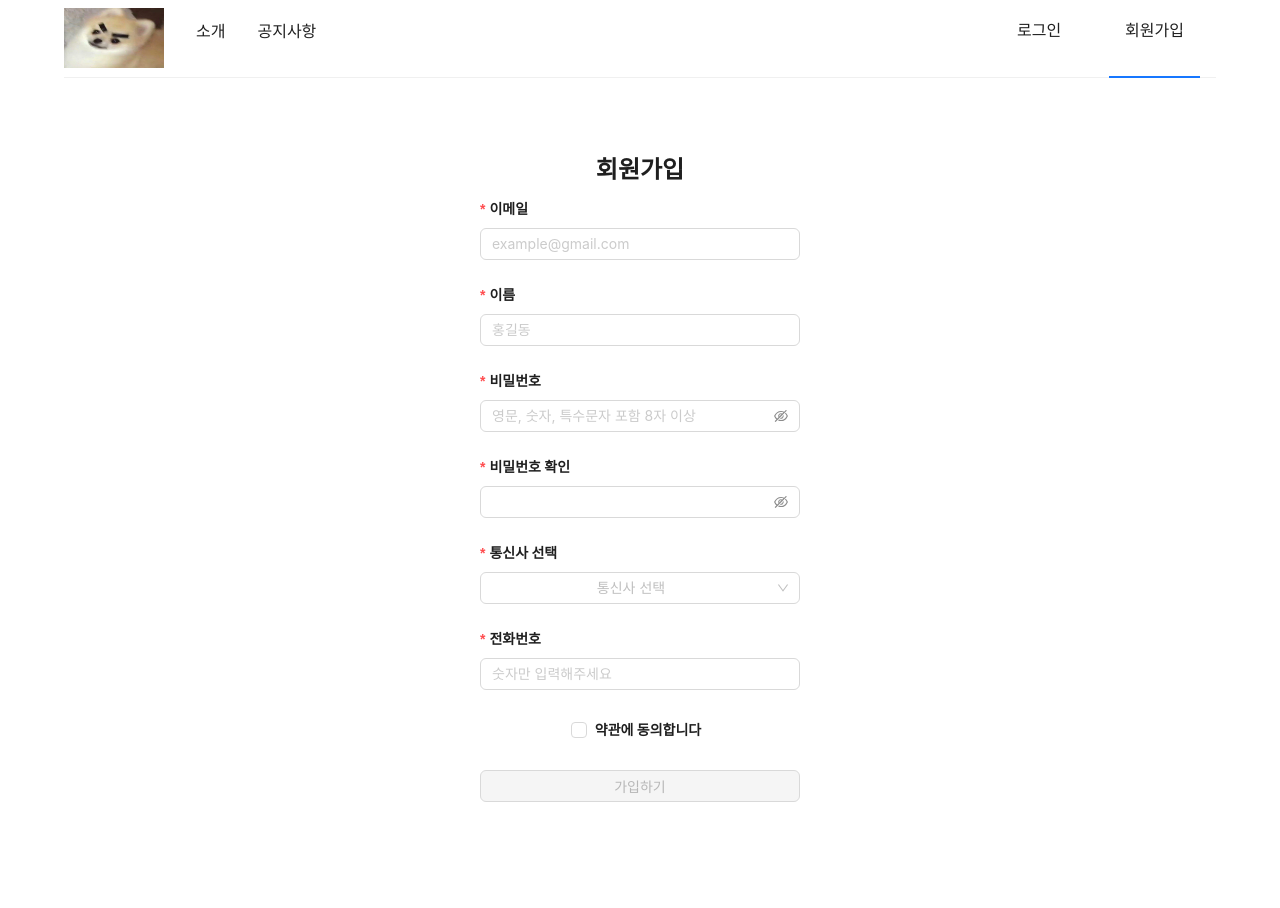
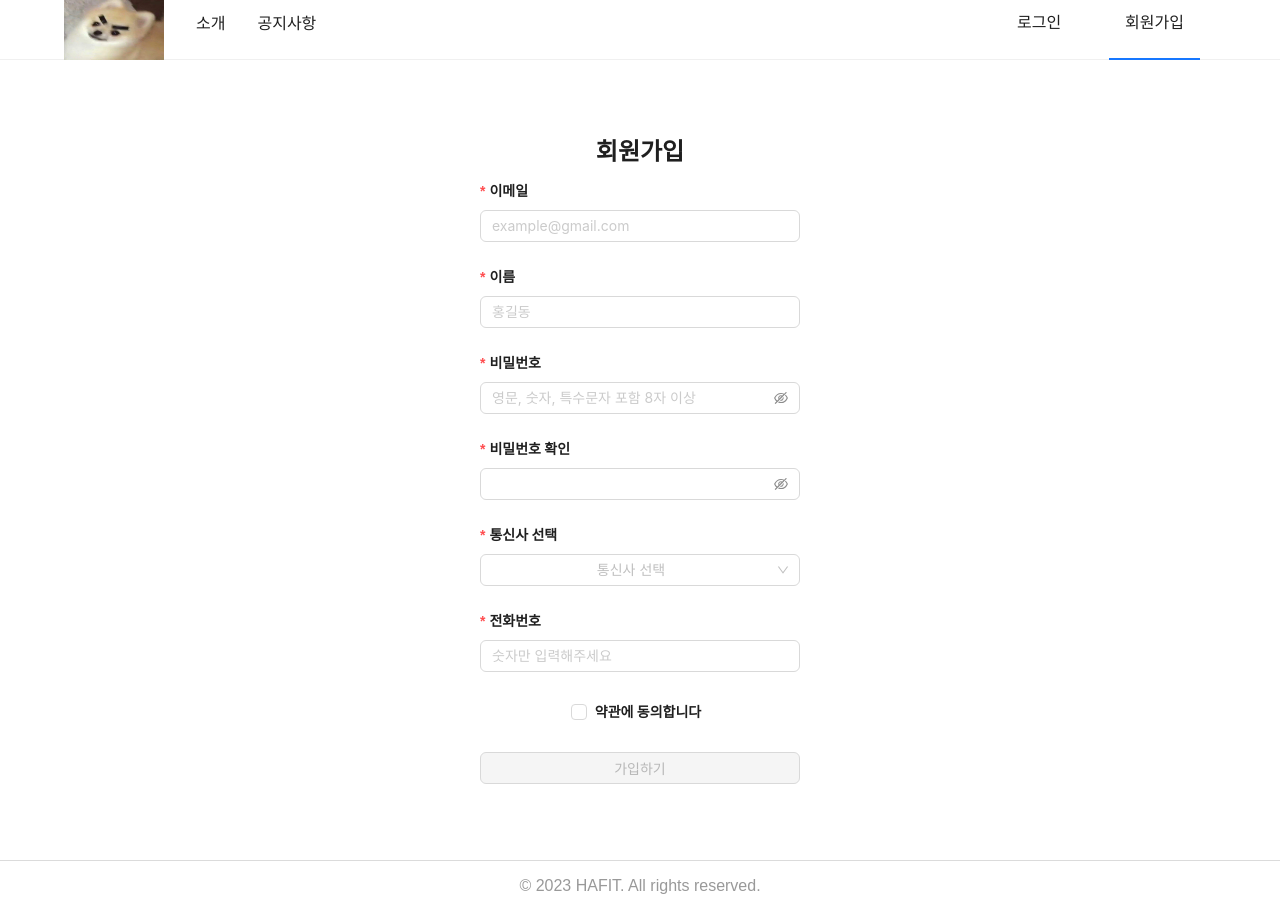
Before and after one commit to Team-HAFIT/HAFIT-Client, a React (Create React App) app in the folder hafit-fe/: page /join in a window 1280 px wide. Before the commit the page ends 878 px from the top, so only its background shows below. Built offline with nearby package versions, Linux system fonts and the light colour scheme.

Commit message:
HF-110 [Refactor] Footer 컴포넌트로 변경 2023/05/05 - 21:32

```diff
--- /dev/null
+++ b/hafit-fe/src/components/Footer.jsx
@@ -0,0 +1,15 @@
+import React from "react";
+
+import "../styles/components/footer.css";
+
+function Footer() {
+  return (
+    <div className="footer">
+      {" "}
+      <hr style={{ background: "#dbdbdb", height: "1px", border: "0" }} />
+      <p style={{ color: "#999999" }}>© 2023 HAFIT. All rights reserved.</p>
+    </div>
+  );
+}
+
+export default Footer;
--- a/hafit-fe/src/components/Navbar.jsx
+++ b/hafit-fe/src/components/Navbar.jsx
@@ -2,7 +2,7 @@ import React from "react";
 import { Menu, Button } from "antd";
 import { Link, useLocation } from "react-router-dom";
 
-import "../styles/navbar.css";
+import "../styles/components/navbar.css";
 
 import Logo from "../assets/img/testlogo.jpg";
 
@@ -40,17 +40,19 @@ function Header() {
         </Menu.Item>
       </React.Fragment>
 
+      <React.Fragment>
         <Menu.Item key="/login" style={{ marginLeft: "auto" }}>
           <Button type="ghost">
             <Link to="/login" className="nav-menu">로그인</Link>
           </Button>
         </Menu.Item>
 
-      <Menu.Item key="/join">
+        <Menu.Item key="/join"  style={{ marginRight: "4rem"}}>
           <Button type="ghost">
             <Link to="/join" className="nav-menu">회원가입</Link>
           </Button>
         </Menu.Item>
+      </React.Fragment>
     </Menu>
   );
 };
--- a/hafit-fe/src/pages/JoinPage.jsx
+++ b/hafit-fe/src/pages/JoinPage.jsx
@@ -10,11 +10,12 @@ import {
 } from "antd";
 import { useState } from "react";
 import { useNavigate } from "react-router-dom";
-import axios from 'axios';
+import axios from "axios";
 
-import PhoneNumberInput from "../components/inputs/phoneNumberInput";
+import PhoneNumberInput from "../components/inputs/PhoneNumberInput";
+import Footer from "../components/Footer";
 
-import "../styles/joinPage.css";
+import "../styles/pages/joinPage.css";
 
 const { Option } = Select;
 const { Title } = Typography;
@@ -57,14 +58,17 @@ const JoinPage = () => {
   };
 
   return (
-    <div>
-      <Row justify="center" align="middle" style={{ height: "100vh" }} >
+    <div className="top-container">
+      <div className="body-wrapper">
+        <Row justify="center" align="middle" style={{ height: "100vh" }}>
           <Col span={12} align="middle">
             <Title level={3}>회원가입</Title>
-          <Form form={form}
+            <Form
+              form={form}
               onFinish={onFinish}
               onFinishFailed={onFinishFailed}
-          layout="vertical">
+              layout="vertical"
+            >
               <Form.Item
                 label="이메일"
                 name="email"
@@ -179,6 +183,8 @@ const JoinPage = () => {
             </Form>
           </Col>
         </Row>
+        <Footer />
+      </div>
     </div>
   );
 };
--- a/hafit-fe/src/pages/LandingPage.jsx
+++ b/hafit-fe/src/pages/LandingPage.jsx
@@ -2,7 +2,9 @@ import React from "react";
 import { Button, Row, Col } from "antd";
 import { useNavigate } from "react-router-dom";
 
-import "../styles/landingPage.css";
+import Footer from "../components/Footer";
+
+import "../styles/pages/landingPage.css";
 
 import Feature1 from "../assets/img/poseEstimation.png";
 
@@ -76,12 +78,7 @@ function LandingPage() {
         </div>
       </div>
 
-      {/* Footer */}
-      <div className="footer">
-        {" "}
-        <hr style={{ background: "#dbdbdb", height: "1px", border: "0" }} />
-        <p style={{ color: "#999999" }}>© 2023 HAFIT. All rights reserved.</p>
-      </div>
+      <Footer />
     </div>
   );
 }
--- a/hafit-fe/src/pages/LoginPage.jsx
+++ b/hafit-fe/src/pages/LoginPage.jsx
@@ -3,7 +3,9 @@ import { Button, Checkbox, Form, Input, Row, Col } from "antd";
 import { Link, useNavigate } from "react-router-dom";
 import axios from "axios"; // axios 모듈 import
 
-import "../styles/loginPage.css";
+import Footer from "../components/Footer";
+
+import "../styles/pages/loginPage.css";
 
 import kakao from "../assets/img/sns-icons/kakao-icon.png";
 import google from "../assets/img/sns-icons/google-icon.png";
@@ -137,12 +139,7 @@ const LoginPage = () => {
           <span>아직 회원이 아니신가요?</span> <a href="/join">회원가입</a>
         </div>
 
-        {/* Footer */}
-        <div className="footer">
-          {" "}
-          <hr style={{ background: "#dbdbdb", height: "1px", border: "0" }} />
-          <p style={{ color: "#999999" }}>© 2023 HAFIT. All rights reserved.</p>
-        </div>
+        <Footer />
       </div>
     </div>
   );
--- /dev/null
+++ b/hafit-fe/src/styles/components/footer.css
@@ -0,0 +1,11 @@
+.footer {
+  text-align: center;
+  padding: 8px 0;
+  background-color: transparent;
+
+  width: 100%;
+  height: 48px; /* footer의 높이 */
+  position: absolute;
+  bottom: 0;
+  left: 0;
+}
--- a/hafit-fe/src/styles/navbar.css
+++ b/hafit-fe/src/styles/components/navbar.css
@@ -3,11 +3,8 @@ body {
 }
 
 .navbar {
-  height: 70px;
-  min-height: 70px;
-  margin-left: 4rem;
-  margin-right: 4rem;
-  margin-top: 8px;
+  height: 100%;
+  max-height: 60px;
 }
 
 @media (max-width: 768px) {
@@ -24,6 +21,7 @@ body {
 
 .logo {
   margin-right: 16px;
+  margin-left: 4rem;
   width: 100px;
   height: 60px;
 }
@@ -33,6 +31,10 @@ body {
   font-weight: 500;
 }
 
+.menu-right {
+  margin-right: 4rem;
+}
+
 /* :where(.css-dev-only-do-not-override-htwhyh).ant-menu-light.ant-menu-horizontal >.ant-menu-item-selected::after, :where(.css-dev-only-do-not-override-htwhyh).ant-menu-light>.ant-menu.ant-menu-horizontal >.ant-menu-item-selected::after, :where(.css-dev-only-do-not-override-htwhyh).ant-menu-light.ant-menu-horizontal >.ant-menu-submenu-selected::after, :where(.css-dev-only-do-not-override-htwhyh).ant-menu-light>.ant-menu.ant-menu-horizontal >.ant-menu-submenu-selected::after {
     border-bottom: none;
 } */
--- /dev/null
+++ b/hafit-fe/src/styles/pages/joinPage.css
@@ -0,0 +1,13 @@
+/* START :: footer 하단 고정 */
+.top-container {
+  min-height: 86vh;
+  position: relative;
+}
+
+.body-wrapper {
+  display: block;
+  padding-bottom: 48px; /* footer의 높이 */
+  margin-left: 4rem;
+  margin-right: 4rem;
+}
+/* END :: footer 하단 고정 */
--- a/hafit-fe/src/styles/landingPage.css
+++ b/hafit-fe/src/styles/pages/landingPage.css
@@ -4,31 +4,21 @@ html, body {
 
 /* START :: footer 하단 고정 */
 .top-container {
-    min-height: 96vh;
+    min-height: 86vh;
     position: relative;
 }
 
 .body-wrapper {
-    padding-bottom: 60px; /* footer의 높이 */
-}
-
-.footer {
-    text-align: center;
-    padding: 40px 0;
-    background-color: transparent;
-
-    width: 100%;
-    height: 60px; /* footer의 높이 */
-    position: absolute;
-    bottom: 0;
-    left: 0;
+    padding-bottom: 48px; /* footer의 높이 */
+    margin-left: 4rem;
+    margin-right: 4rem;
 }
 /* END :: footer 하단 고정 */
 
 /* Header */
 .header {
   height: 80vh;
-  background-image: linear-gradient(to bottom, rgba(0, 0, 0, 0.85), rgba(0, 0, 0, 0.75), rgba(0, 0, 0, 0.55), rgba(255, 255, 255, 0.98)), url("../assets/img/isometric_gym_fitness_illust.png");
+  background-image: linear-gradient(to bottom, rgba(0, 0, 0, 0.85), rgba(0, 0, 0, 0.75), rgba(0, 0, 0, 0.55), rgba(255, 255, 255, 0.98)), url("../../assets/img/isometric_gym_fitness_illust.png");
   background-size: cover;
   display: flex;
   align-items: center;
--- a/hafit-fe/src/styles/loginPage.css
+++ b/hafit-fe/src/styles/pages/loginPage.css
@@ -99,20 +99,6 @@ label {
   padding-bottom: 48px; /* footer의 높이 */
   margin-left: 4rem;
   margin-right: 4rem;
-  align-items: center;
-  justify-content: center;
-}
-
-.footer {
-  text-align: center;
-  padding: 8px 0;
-  background-color: transparent;
-
-  width: 100%;
-  height: 48px; /* footer의 높이 */
-  position: absolute;
-  bottom: 0;
-  left: 0;
 }
 /* END :: footer 하단 고정 */
 
```
Also changed, not shown: hafit-fe/src/styles/joinPage.css (deleted). Lines whose indentation alone changed are shown as unchanged.
